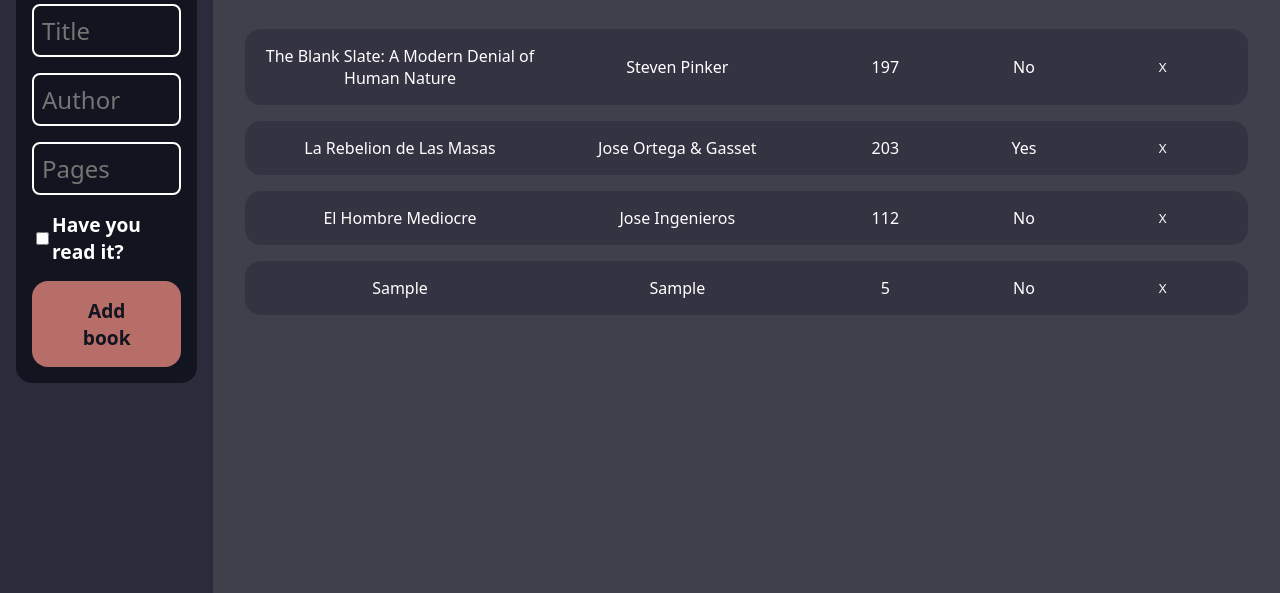
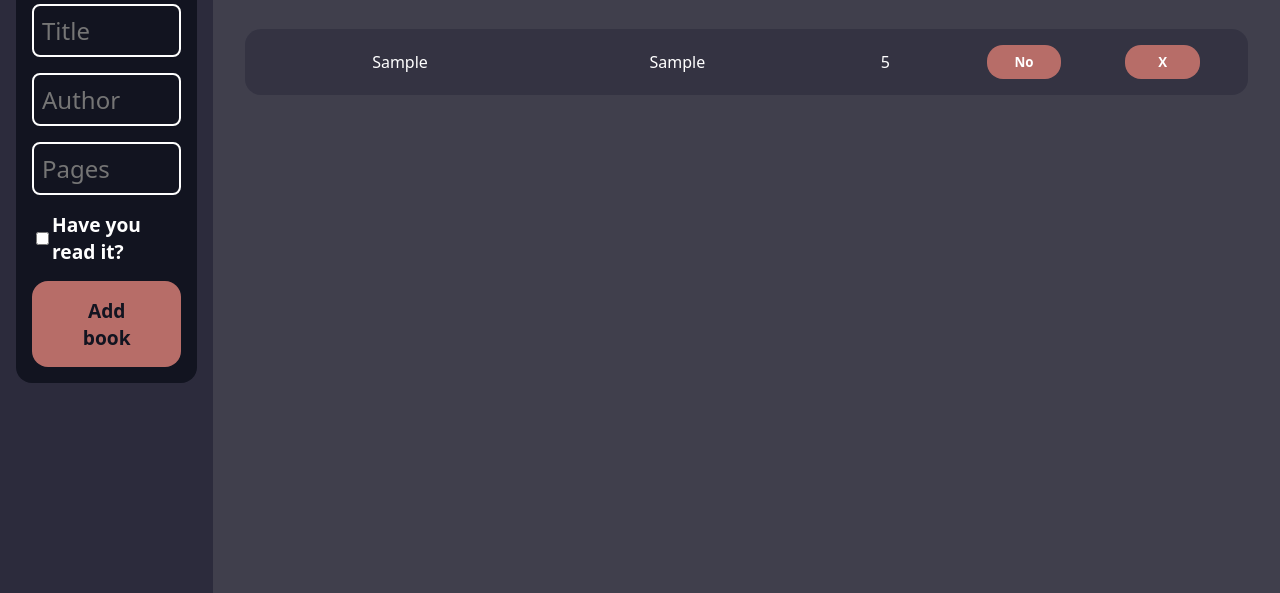
Before and after one commit to znataniel/local-book-library, a plain HTML site: page index.html in a window 1280 px wide. Both pictures are taken after typing "Sample", "Sample", "5" into the empty fields and a click on the button "Add book". Shown: the part 207-800 px from the top of the page. Drawn offline with Linux system fonts and the light colour scheme.

Commit message:
Improve styling and make read toggle a button. Cleanup of js file

```diff
--- a/book-constructor.js
+++ b/book-constructor.js
@@ -55,8 +55,10 @@
 
     for (let val in book) {
       if (book.hasOwnProperty(val)) {
-        const newVal = document.createElement("p");
+        let newVal;
         if (typeof book[val] === "boolean") {
+          newVal = document.createElement("button");
+          newVal.setAttribute("type", "button");
           newVal.textContent = book[val] ? "Yes" : "No";
 
           newVal.addEventListener("click", () => {
@@ -64,6 +66,7 @@
             newVal.textContent = book[val] ? "Yes" : "No";
           });
         } else {
+          newVal = document.createElement("p");
           newVal.textContent = book[val];
         }
         newEntry.appendChild(newVal);
@@ -90,23 +93,9 @@
   });
 }
 
-function loadDummyBooks() {
-  addBook(
-    "The Blank Slate: A Modern Denial of Human Nature",
-    "Steven Pinker",
-    197,
-    false,
-  );
-  addBook("La Rebelion de Las Masas", "Jose Ortega & Gasset", 203, true);
-  addBook("El Hombre Mediocre", "Jose Ingenieros", 112, false);
-}
-
 const bookStack = document.querySelector("div.books");
 const bookFormInput = document.querySelectorAll("form.book-submit input");
 const bookFormSubmit = document.querySelector(".book-submit button");
 let bookArray = new Array();
 
 bookFormSubmit.addEventListener("click", addBookFromForm);
-
-loadDummyBooks();
-loadBookStack();
--- a/style.css
+++ b/style.css
@@ -205,9 +205,23 @@
 }
 
 .book button {
-  margin: 0;
-  padding: 0;
+  box-sizing: border-box;
+
+  margin: 0 2rem;
+  padding: 0.5rem;
+
+  color: white;
+  background-color: var(--acc);
   border: 0;
-  background-color: transparent;
-  color: white;
+  border-radius: 1rem;
+  font-weight: 700;
 }
+
+.book button:hover {
+  background-color: var(--acc-lighter);
+}
+
+.book button:active {
+  background-color: var(--acc-lighter);
+  transform: translate(1px, 2px);
+}
```
